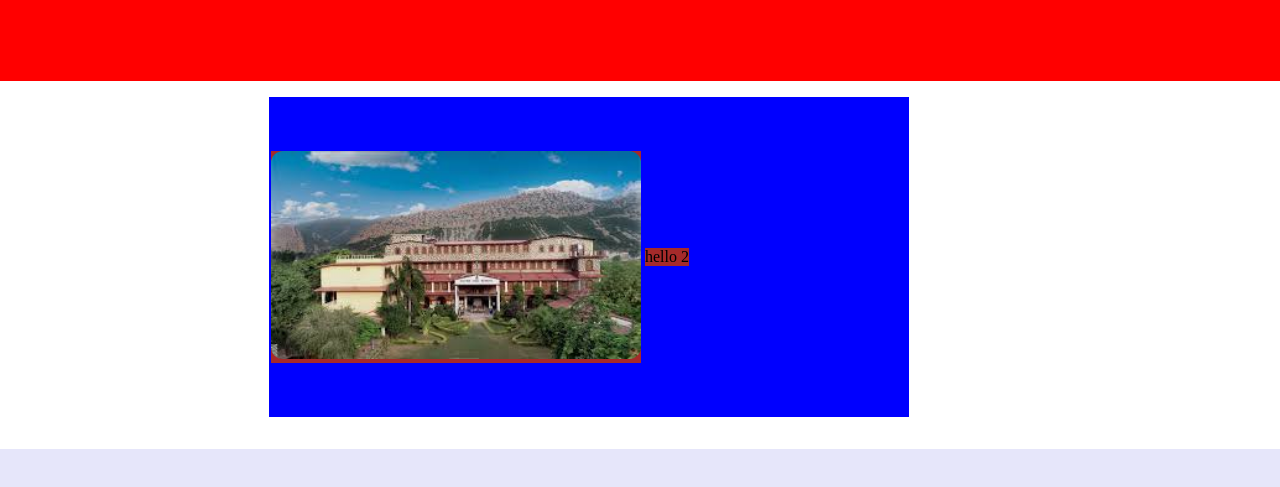
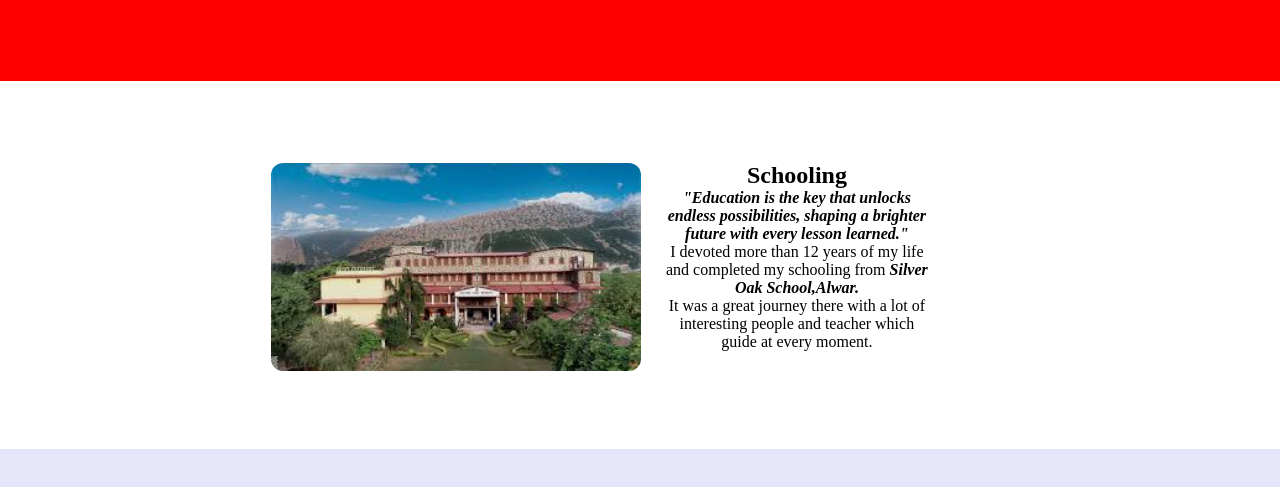
Before and after one commit to Khushalmishra11/First_Portfolio, a plain HTML site: page index.html in a window 1280 px wide. Shown: the part 819-1306 px from the top of the page. Drawn offline with Linux system fonts and the light colour scheme.

Commit message:
schl updated

```diff
--- a/index.html
+++ b/index.html
@@ -47,7 +47,6 @@
             <div class="handle">
               <span class="btn">
                 <a href="https://www.linkedin.com/in/khushalmishra11/" target="_blank">
-                  <a href="/" class="hypen">
                 <button><img class="logo" id="linkindin" src="Images/linkedin-black-icon.png" alt="linkindin"></button></span></a></a>
                 <span class="btn">
                   <a href="https://github.com/Khushalmishra11" target="_blank">
@@ -86,10 +85,17 @@
         <div class="flex-content">
           <div class="first">
             <span class="schlimg">
+              <a href="https://www.silveroakschoolalwar.com/" target="_blank">
               <img src="Images/silver oak school.jpg" alt="silver oak school">
-            </span>
+            </a></span>
           </div>
-          <div class="second">hello 2</div>
+          <div class="second">
+            <span><h1 align="center">Schooling</h1>
+            <p><b><em>"Education is the key that unlocks endless possibilities, shaping a brighter future with every lesson learned."</em></b></p>
+            <p>I devoted more than 12 years of my life and completed my schooling from <b><em>Silver Oak School,Alwar. <br>
+            </em></b></p>
+          <p>It was a great journey there with a lot of interesting people and teacher which guide at every moment.</p></span>
+          </div>
 
         </div>
       </section>
--- a/style.css
+++ b/style.css
@@ -107,7 +107,6 @@ nav ul li button {
   height: 20em;
   position: relative;
   top: 1em;
-  background-color: blue;
   display: flex;
   width: 50%;
   left: 21%;
@@ -120,18 +119,23 @@ nav ul li button {
 
 .About div .first {
   margin: 2px;
-  background-color: brown;
 }
 .About div > .second {
   margin: 2px;
-  background-color: brown;
 }
-.About .first  img {
+.About .first img {
   height: 13em;
   position: relative;
   border-color: black;
   border-radius: 12px;
   border-width: 12px;
+  top: 12px;
+}
+
+.About .second {
+  position: relative;
+  left: 21px;
+  text-align: center;
 }
 
 .contact {
```
